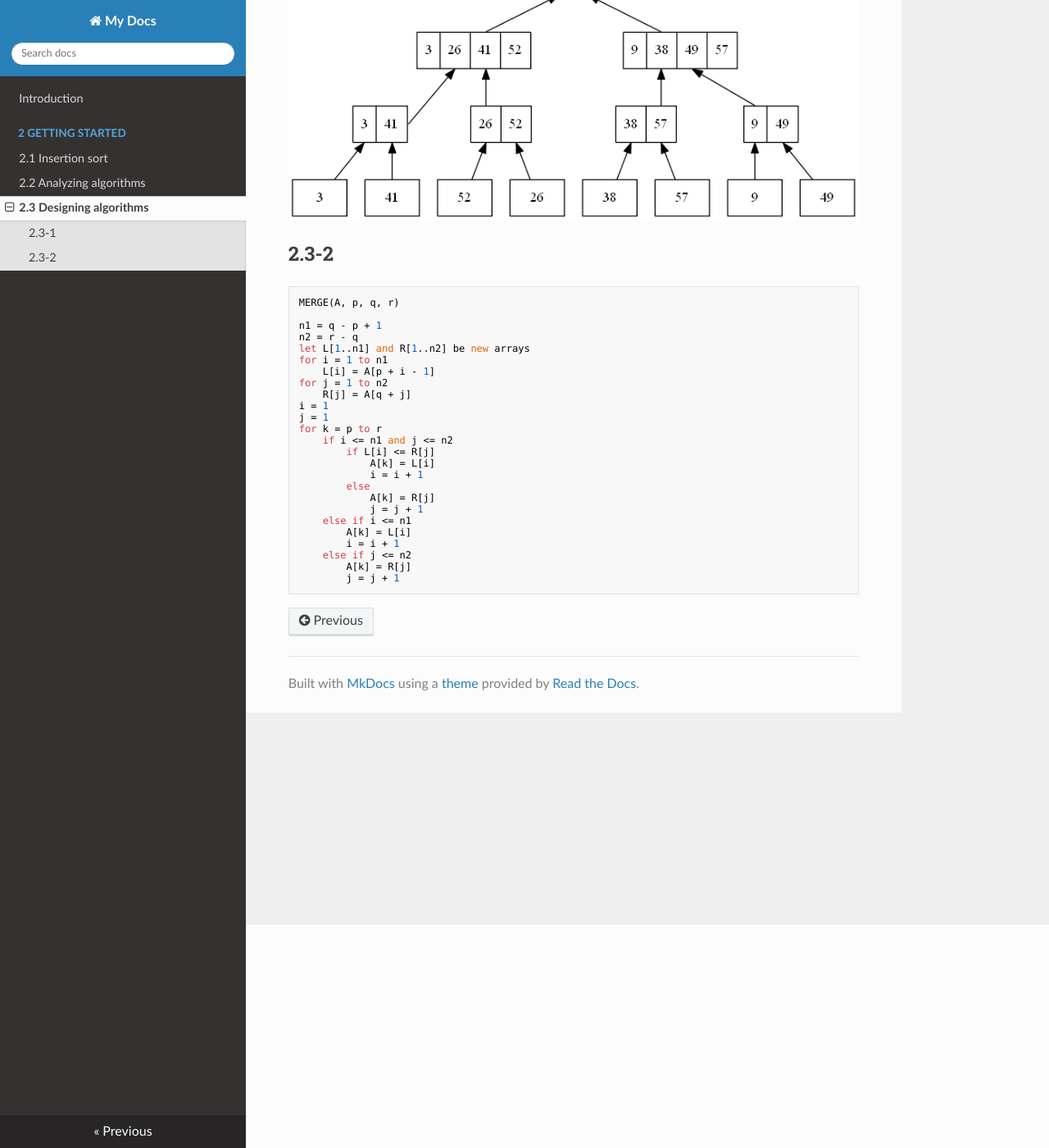
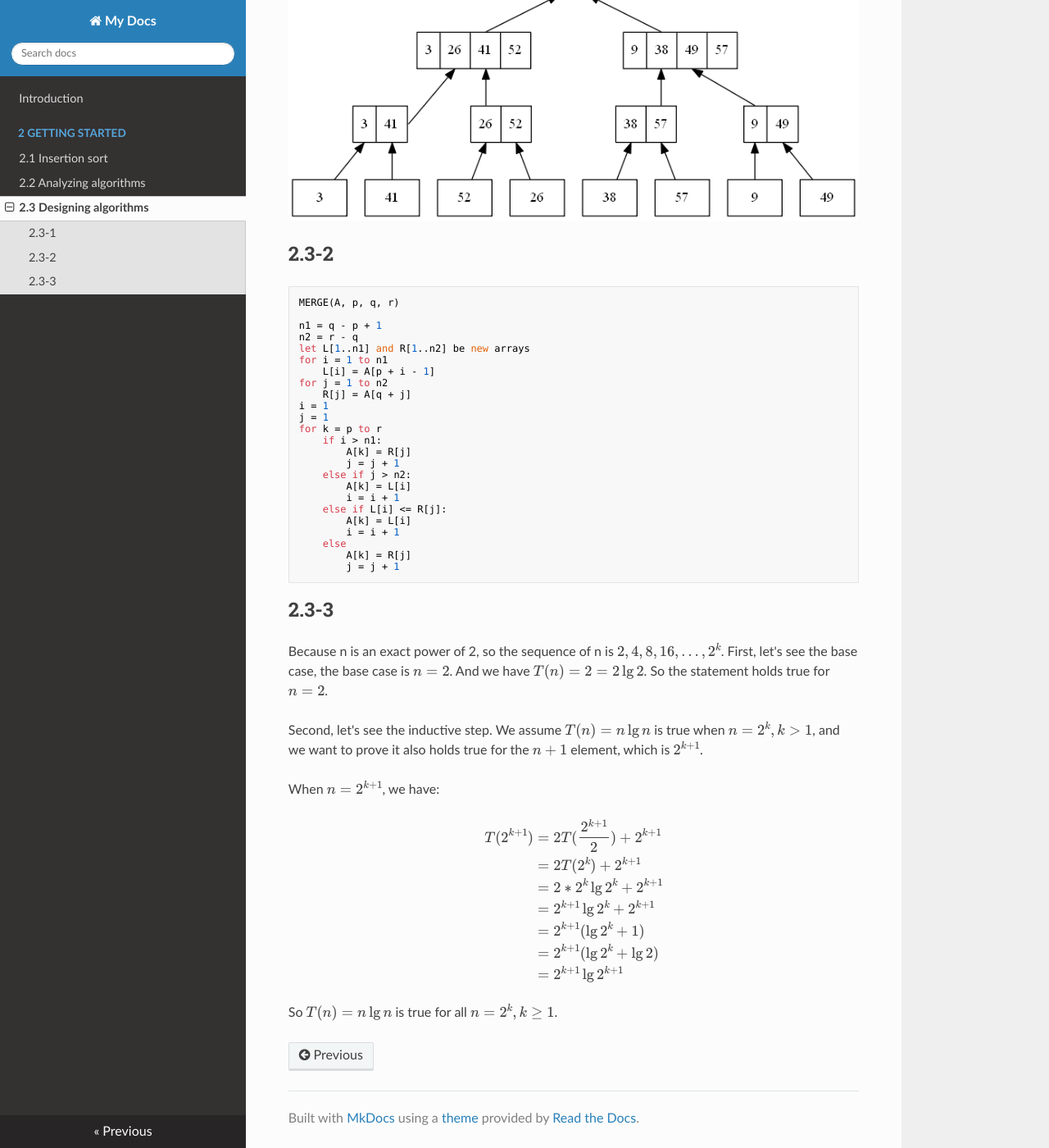
Before and after one commit to Frederick-S/Introduction-to-Algorithms-Notes, an MkDocs documentation site: the page built from docs/2-Getting-Started/2.3-Designing-algorithms.md, in a window 1280 px wide and 1400 px high, scrolled down 272 px. Shown: the whole window at 82% size. Built offline with MkDocs 1.6.1, drawn with Linux system fonts in a browser that asks for light colours; nearby versions of some CDN libraries; formulas are drawn with MathJax 3; old or Windows-style settings are respelled for this version of MkDocs.

Commit message:
Update exercise

````diff
--- a/docs/2-Getting-Started/2.3-Designing-algorithms.md
+++ b/docs/2-Getting-Started/2.3-Designing-algorithms.md
@@ -16,17 +16,37 @@ for j = 1 to n2
 i = 1
 j = 1
 for k = p to r
-    if i <= n1 and j <= n2
-        if L[i] <= R[j]
-            A[k] = L[i]
-            i = i + 1
-        else
-            A[k] = R[j]
-            j = j + 1
-    else if i <= n1
+    if i > n1:
+        A[k] = R[j]
+        j = j + 1
+    else if j > n2:
         A[k] = L[i]
         i = i + 1
-    else if j <= n2
+    else if L[i] <= R[j]:
+        A[k] = L[i]
+        i = i + 1
+    else
         A[k] = R[j]
         j = j + 1
 ```
+
+## 2.3-3
+Because n is an exact power of 2, so the sequence of n is $2, 4, 8, 16, \ldots, 2^k$. First, let's see the base case, the base case is $n = 2$. And we have $T(n) = 2 = 2\lg{2}$. So the statement holds true for $n = 2$.
+
+Second, let's see the inductive step. We assume $T(n) = n\lg{n}$ is true when $n = 2^k, k > 1$, and we want to prove it also holds true for the $n + 1$ element, which is $2^{k + 1}$.
+
+When $n = 2^{k + 1}$, we have:
+
+$$
+\begin{eqnarray}
+T(2^{k + 1}) &=& 2T(\frac{2^{k + 1}}{2}) + 2^{k + 1} \\\\\\
+&=& 2T(2^k) + 2^{k + 1} \\\\\\
+&=& 2 * 2^k\lg{2^k} + 2^{k + 1} \\\\\\
+&=& 2^{k + 1}\lg{2^k} + 2^{k + 1} \\\\\\
+&=& 2^{k + 1}(\lg{2^k} + 1) \\\\\\
+&=& 2^{k + 1}(\lg{2^k} + \lg{2}) \\\\\\
+&=& 2^{k + 1}\lg{2^{k + 1}}
+\end{eqnarray}
+$$
+
+So $T(n) = n\lg{n}$ is true for all $n = 2^k, k \geq 1$.
````
